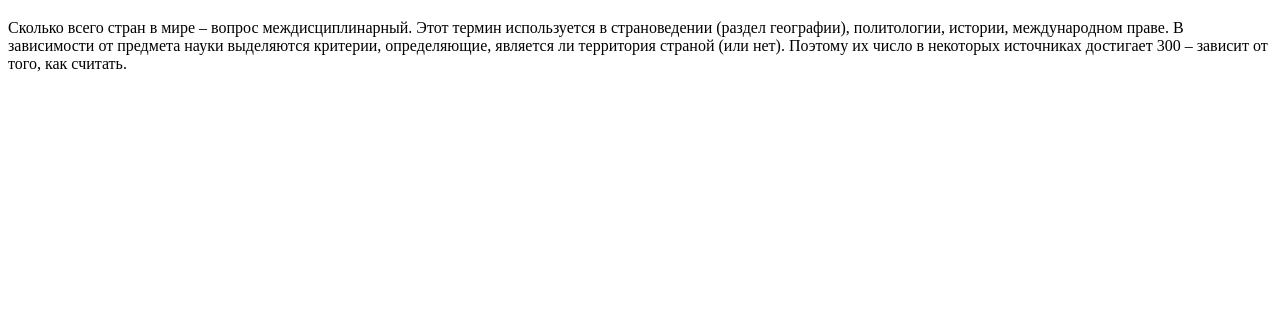
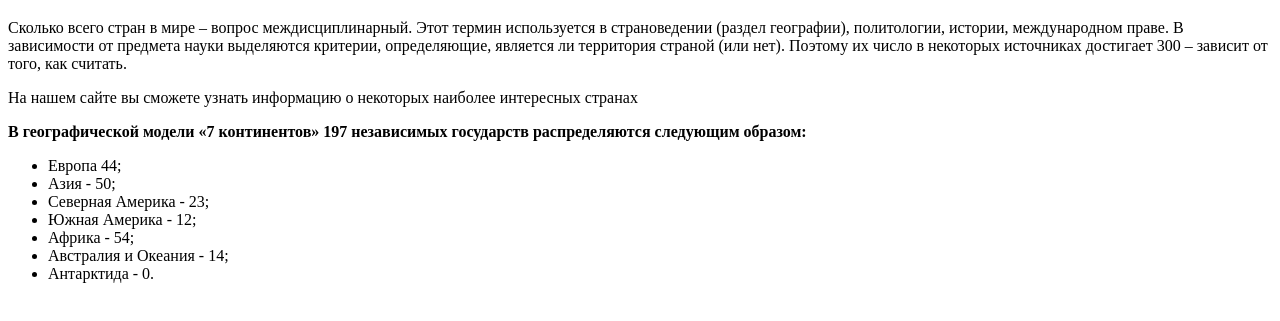
Before and after one commit to SweetHour/WEB, a plain HTML site: page group 2/aleksey/index.html in a window 1280 px wide. Shown: the part 61-382 px from the top of the page. Drawn offline with Linux system fonts and the light colour scheme.

Commit message:
ленивым

```diff
--- a/group 2/aleksey/index.html
+++ b/group 2/aleksey/index.html
@@ -7,13 +7,22 @@
     <body>
 
         <h1>Страны мира</h1>
-        <p>
-            Сколько всего стран в мире – вопрос междисциплинарный. Этот термин используется в страноведении (раздел географии),
+
+        <p>Сколько всего стран в мире – вопрос междисциплинарный. Этот термин используется в страноведении (раздел географии),
             политологии, истории, международном праве. В зависимости от предмета науки выделяются критерии, определяющие,
             является ли территория страной (или нет). Поэтому их число в некоторых источниках достигает 300 – зависит от того,
-            как считать.
-        </p>
-
+            как считать.</p>
+        <p>На нашем сайте вы сможете узнать информацию о некоторых наиболее интересных странах</p>
+        <p><b>В географической модели «7 континентов» 197 независимых государств распределяются следующим образом:</b></p>
+        <ul>
+            <li>Европа 44;</li>
+            <li>Азия ‑ 50;</li>
+            <li>Северная Америка ‑ 23;</li>
+            <li>Южная Америка ‑ 12;</li>
+            <li>Африка ‑ 54;</li>
+            <li>Австралия и Океания ‑ 14;</li>
+            <li>Антарктида ‑ 0.</li>
+        </ul>
 
     </body>
 </html>
```
Also changed, not shown: group 2/img/author_image.jpg (added), group 2/img/countries.jpg (added).
